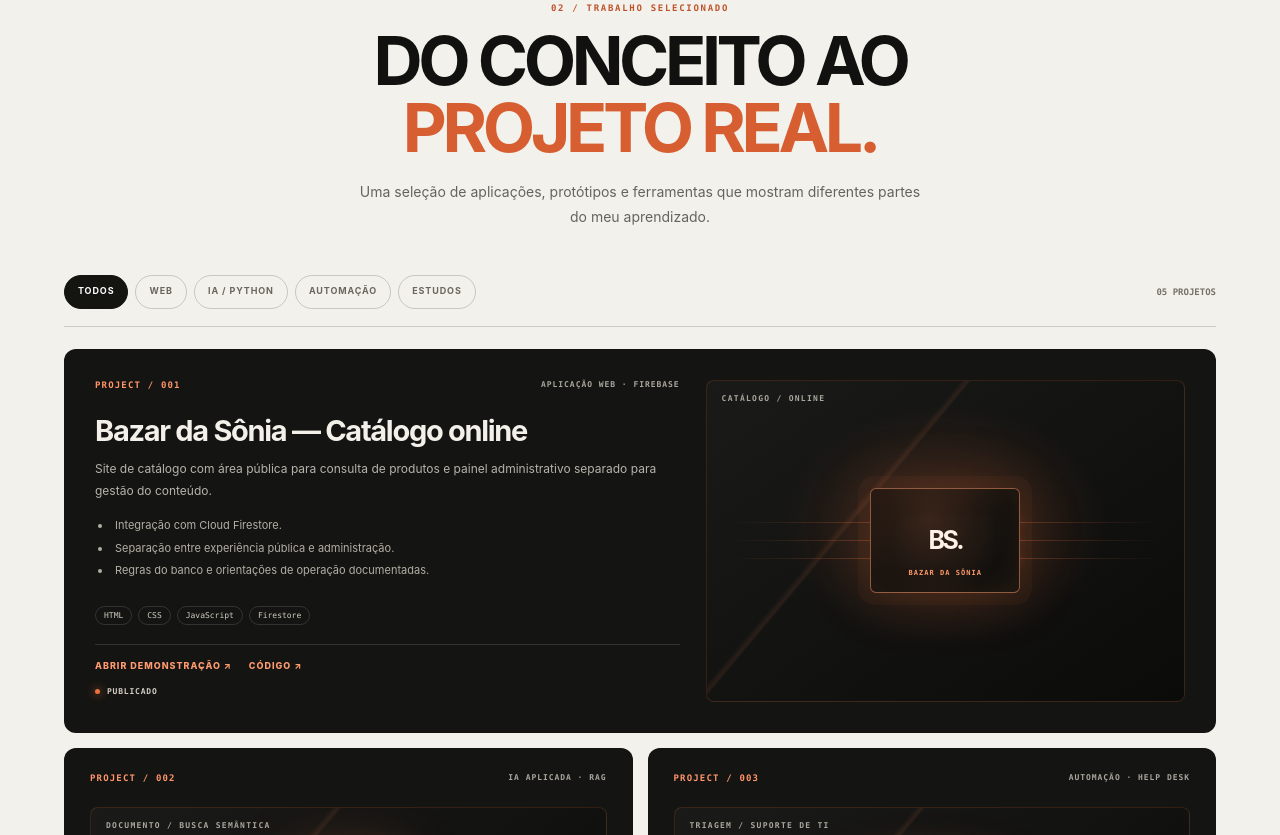
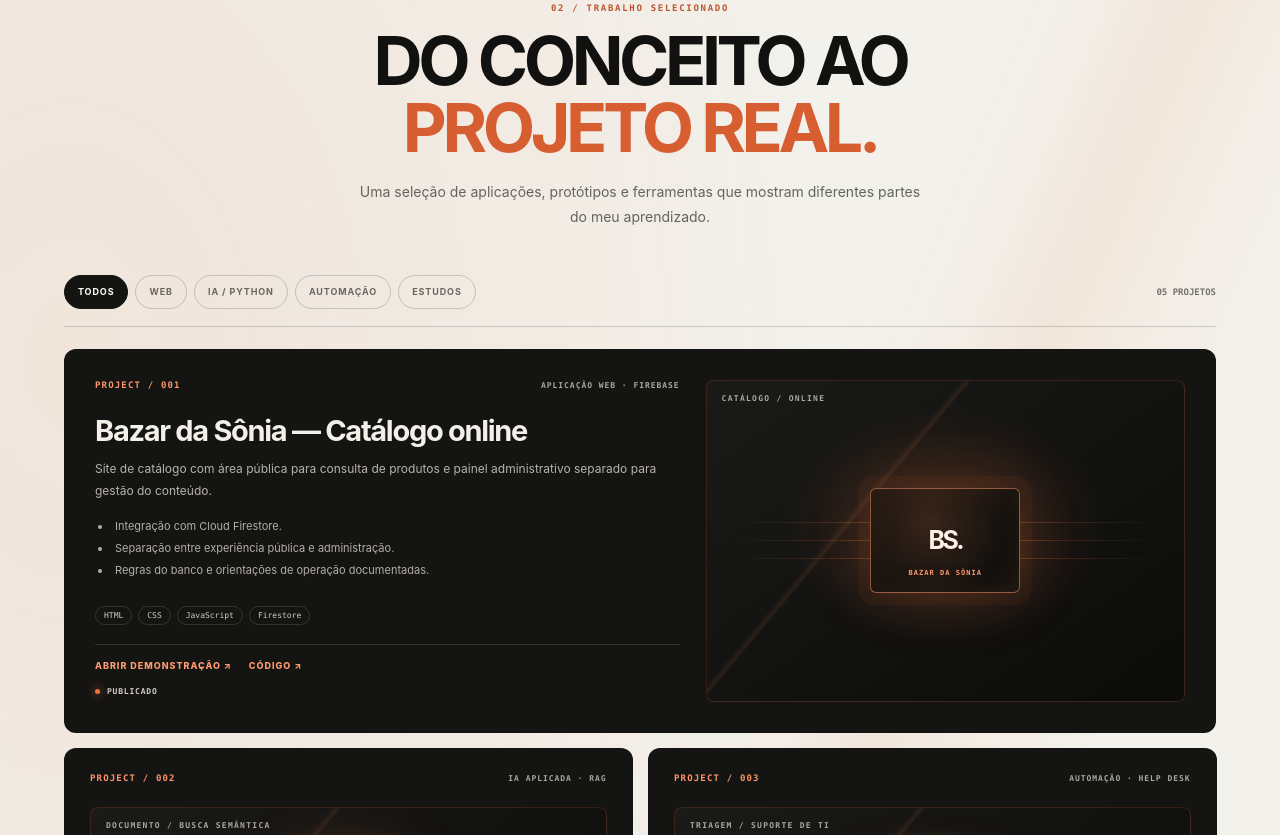
Before and after one commit to kaiky1312200923213/Trilha-Ciberseguran-a, a plain HTML site: page index.html in a window 1280 px wide. Shown: the part 1965-2800 px from the top of the page. Drawn offline with Linux system fonts and the light colour scheme; animation ran at ten frames a second.

Commit message:
Add cinematic scroll-driven transitions to portfolio

```diff
--- a/index.html
+++ b/index.html
@@ -198,8 +198,25 @@
     .footer-inner{display:flex;align-items:center;justify-content:space-between;gap:18px;flex-wrap:wrap;color:#77736d;font:600 8px ui-monospace,SFMono-Regular,Menlo,monospace;letter-spacing:.1em;text-transform:uppercase}
     .footer-inner a{color:#ef8e62;text-decoration:none}
     .footer-links{display:flex;gap:17px;flex-wrap:wrap}
-    .reveal{opacity:0;transform:translateY(26px);transition:opacity .85s ease,transform .85s cubic-bezier(.2,.75,.2,1)}
-    .reveal.visible{opacity:1;transform:none}
+    /* Movimento ligado à rolagem: entrada cinematográfica e luz que atravessa cada seção. */
+    .section{isolation:isolate;--scene-progress:0}
+    .section:before,.section:after{content:"";position:absolute;pointer-events:none;z-index:0}
+    .section:before{inset:-15% -20%;background:radial-gradient(ellipse at 18% 28%,rgba(238,113,62,.12),transparent 38%);opacity:.9;transform:translate3d(var(--glow-shift,0px),0,0);transition:opacity .2s}
+    .section:after{top:-35%;bottom:-35%;left:var(--beam-x,-28vw);width:min(34vw,420px);transform:skewX(-23deg);background:linear-gradient(90deg,transparent,rgba(238,113,62,.035) 25%,rgba(238,113,62,.16) 48%,rgba(255,196,145,.34) 51%,rgba(238,113,62,.08) 67%,transparent);filter:blur(9px);opacity:.85;mix-blend-mode:screen}
+    .light-section:before{background:radial-gradient(ellipse at 18% 28%,rgba(214,94,49,.09),transparent 38%)}
+    .light-section:after{mix-blend-mode:multiply;opacity:.5}
+    .section>.container{position:relative;z-index:1}
+    .hero-inner{transform:translate3d(0,var(--hero-shift,0px),0) scale(var(--hero-scale,1));opacity:var(--hero-opacity,1);will-change:transform,opacity}
+    .reveal{opacity:0;transform:translate3d(0,58px,0) scale(.975);filter:blur(9px);transform-origin:center;transition:opacity .9s cubic-bezier(.2,.75,.2,1),transform 1.05s cubic-bezier(.16,1,.3,1),filter .9s ease;transition-delay:var(--reveal-delay,0ms);will-change:opacity,transform,filter}
+    .reveal[data-reveal="left"]{transform:translate3d(-72px,18px,0) rotateY(5deg) scale(.975)}
+    .reveal[data-reveal="right"]{transform:translate3d(72px,18px,0) rotateY(-5deg) scale(.975)}
+    .reveal[data-reveal="zoom"]{transform:translate3d(0,34px,0) scale(.88)}
+    .reveal.visible{opacity:1;transform:translate3d(0,0,0) rotateY(0) scale(1);filter:blur(0)}
+    .project-visual{transform:scale(1.055);filter:saturate(.78);transition:transform 1.25s cubic-bezier(.16,1,.3,1),filter 1s ease}
+    .project-card.visible .project-visual{transform:scale(1);filter:saturate(1)}
+    .project-card.reveal.visible:hover{transform:translateY(-5px)}
+    .more-item.reveal.visible:hover{transform:translateY(-3px)}
+    [hidden]{display:none!important}
     [hidden]{display:none!important}
     @media(max-width:850px){
       .about-layout{grid-template-columns:1fr;gap:35px}
@@ -499,7 +516,9 @@
       const count = document.getElementById("project-count");
       const header = document.getElementById("site-header");
       const progress = document.getElementById("read-progress");
-      const revealItems = document.querySelectorAll(".reveal");
+      const revealItems = Array.from(document.querySelectorAll(".reveal, .project-card, .more-item, .process-row, .faq-list details"));
+      const scenes = Array.from(document.querySelectorAll(".section"));
+      const hero = document.querySelector(".hero");
 
       function applyFilter(value) {
         let visible = 0;
@@ -517,6 +536,19 @@
       applyFilter("all");
 
       const reduceMotion = window.matchMedia("(prefers-reduced-motion: reduce)").matches;
+
+      // Direções e atrasos curtos dão ritmo de sequência aos elementos de cada bloco.
+      revealItems.forEach(item => {
+        item.classList.add("reveal");
+        const siblings = Array.from(item.parentElement.children);
+        const rank = Math.max(0, siblings.indexOf(item));
+        item.style.setProperty("--reveal-delay", Math.min(rank * 85, 340) + "ms");
+        if (item.classList.contains("project-card")) item.dataset.reveal = rank % 2 ? "right" : "left";
+        else if (item.classList.contains("more-item")) item.dataset.reveal = "zoom";
+        else if (item.matches(".about-copy, .process-row:nth-child(odd)")) item.dataset.reveal = "left";
+        else if (item.matches(".about-note, .process-row:nth-child(even), .faq-list details")) item.dataset.reveal = "right";
+      });
+
       if ("IntersectionObserver" in window && !reduceMotion) {
         const observer = new IntersectionObserver(entries => {
           for (const entry of entries) {
@@ -525,7 +557,7 @@
               observer.unobserve(entry.target);
             }
           }
-        }, {threshold: 0.12});
+        }, {threshold: 0.08, rootMargin:"0px 0px -7% 0px"});
         revealItems.forEach(item => observer.observe(item));
       } else {
         revealItems.forEach(item => item.classList.add("visible"));
@@ -533,10 +565,32 @@
 
       let scheduled = false;
       function updateScroll() {
-        const max = document.documentElement.scrollHeight - window.innerHeight;
+        const viewport = window.innerHeight || 1;
+        const max = document.documentElement.scrollHeight - viewport;
         const pct = max > 0 ? (window.scrollY / max) * 100 : 0;
         progress.style.width = pct + "%";
         header.classList.toggle("scrolled", window.scrollY > 50);
+
+        // O destaque do topo recua e perde escala enquanto a próxima cena entra.
+        if (hero && !reduceMotion) {
+          const heroProgress = Math.max(0, Math.min(1, window.scrollY / (viewport * .9)));
+          hero.style.setProperty("--hero-shift", (-heroProgress * 74) + "px");
+          hero.style.setProperty("--hero-scale", String(1 - heroProgress * .035));
+          hero.style.setProperty("--hero-opacity", String(1 - heroProgress * .48));
+        }
+
+        // A faixa de luz cruza cada seção conforme ela percorre a tela.
+        if (!reduceMotion) {
+          for (const scene of scenes) {
+            const rect = scene.getBoundingClientRect();
+            const sceneProgress = Math.max(0, Math.min(1, (viewport - rect.top) / (viewport + rect.height)));
+            const beamWidth = Math.min(window.innerWidth * .34, 420);
+            const beamX = sceneProgress * (window.innerWidth + beamWidth) - beamWidth;
+            scene.style.setProperty("--beam-x", beamX + "px");
+            scene.style.setProperty("--scene-progress", String(sceneProgress));
+            scene.style.setProperty("--glow-shift", ((sceneProgress - .5) * 76) + "px");
+          }
+        }
         scheduled = false;
       }
       window.addEventListener("scroll", () => {
```
